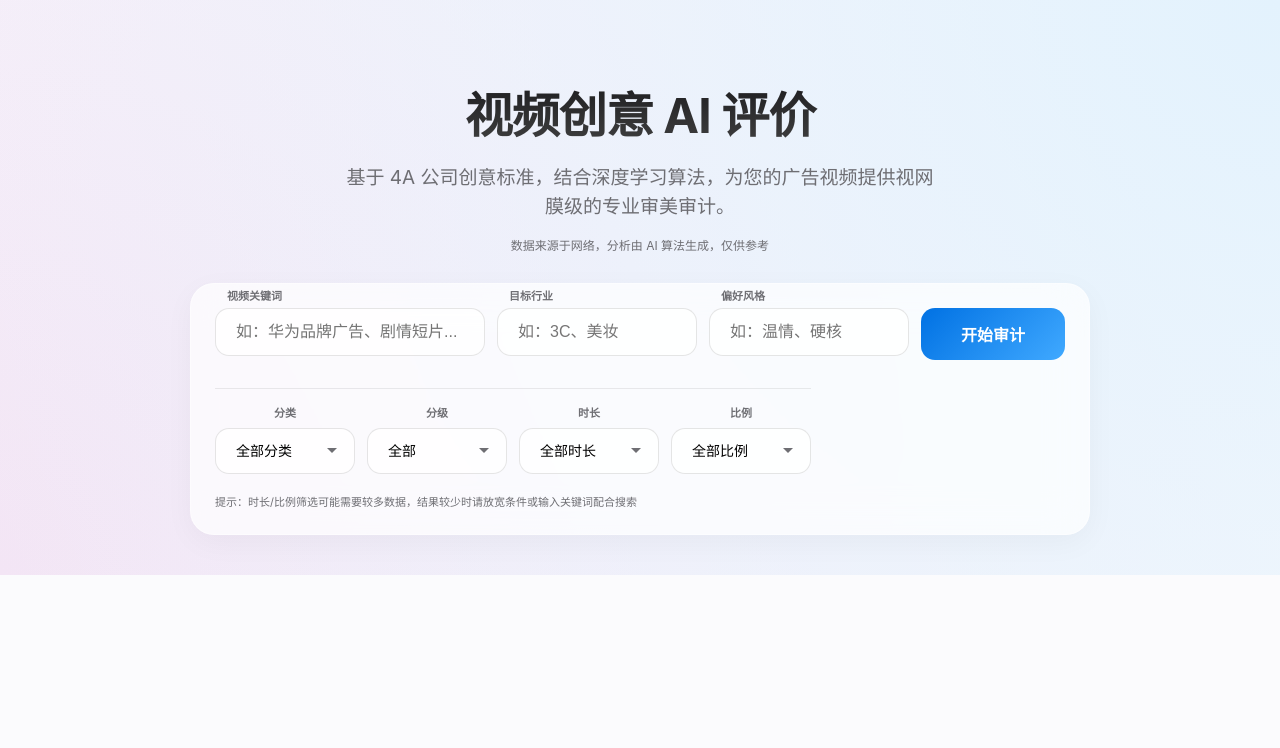
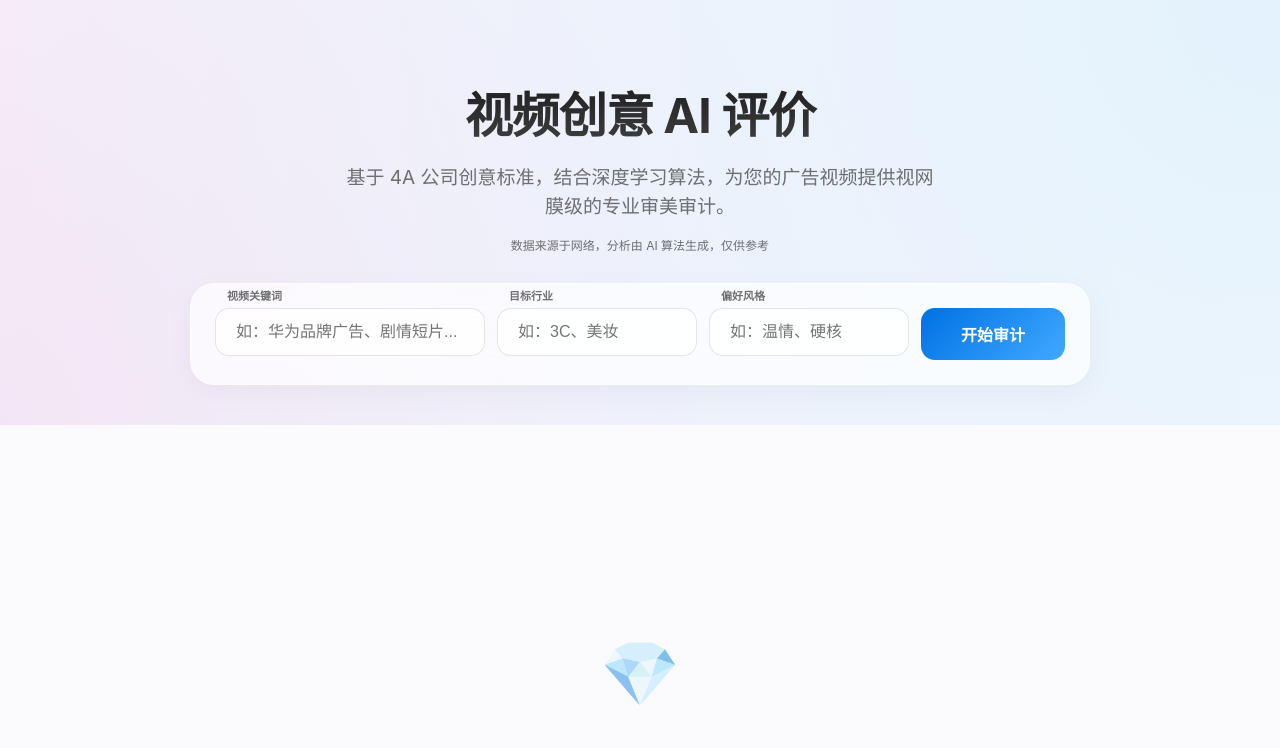
Before and after one commit to guanry/xinpianchang-video-evaluator, a Flask app: page / in a window 1280 px wide. Shown: the top 748 px of the page. Run offline with Flask 3, Linux system fonts and the light colour scheme.

Commit message:
fix: 移除不存在的筛选器DOM引用，修复null报错

```diff
--- a/templates/index.html
+++ b/templates/index.html
@@ -226,36 +226,7 @@
     </div>
     <button class="btn-search" type="submit">开始审计</button>
 
-    <!-- 筛选器行 -->
-    <div class="filter-row">
-      <div class="filter-group">
-        <label>分类</label>
-        <select class="filter-select" id="filterCate">
-          <option value="">全部分类</option>
-        </select>
-      </div>
-      <div class="filter-group">
-        <label>分级</label>
-        <select class="filter-select" id="filterLevel">
-          <option value="">全部</option>
-        </select>
-      </div>
-      <div class="filter-group">
-        <label>时长</label>
-        <select class="filter-select" id="filterDuration">
-          <option value="">全部时长</option>
-        </select>
-      </div>
-      <div class="filter-group">
-        <label>比例</label>
-        <select class="filter-select" id="filterScreen">
-          <option value="">全部比例</option>
-        </select>
-      </div>
-    </div>
-    <p style="font-size:11px;color:var(--text-sec);margin-top:8px;">
-      提示：时长/比例筛选可能需要较多数据，结果较少时请放宽条件或输入关键词配合搜索
-    </p>
+
   </form>
 </div>
 
@@ -271,47 +242,10 @@
 
 <script>
 // 筛选器配置缓存
-let filterConfig = {};
+// 加载筛选器配置
 
-// 加载筛选器配置
-async function loadFilters() {
-  try {
-    const resp = await fetch('/api/filters');
-    filterConfig = await resp.json();
-
-    // 填充分类下拉框（支持二级分类）
-    const cateSelect = document.getElementById('filterCate');
-    (filterConfig.categories || []).forEach(cat => {
-      cateSelect.innerHTML += `<option value="${cat.cate_id}">${cat.name}</option>`;
-      (cat.children || []).forEach(sub => {
-        cateSelect.innerHTML += `<option value="${sub.cate_id}">　${sub.name}</option>`;
-      });
-    });
-
-    // 填充分级下拉框
-    const levelSelect = document.getElementById('filterLevel');
-    (filterConfig.levels || []).forEach(l => {
-      levelSelect.innerHTML += `<option value="${l.system_tags}">${l.name}</option>`;
-    });
-
-    // 填充时长下拉框
-    const durationSelect = document.getElementById('filterDuration');
-    (filterConfig.durations || []).forEach(d => {
-      durationSelect.innerHTML += `<option value="${d.duration}">${d.name}</option>`;
-    });
-
-    // 填充比例下拉框
-    const screenSelect = document.getElementById('filterScreen');
-    (filterConfig.screen_types || []).forEach(s => {
-      screenSelect.innerHTML += `<option value="${s.screen_type}">${s.name}</option>`;
-    });
-  } catch (e) {
-    console.error('加载筛选器配置失败:', e);
-  }
-}
 
 // 页面加载时初始化筛选器
-loadFilters();
 
 const colors = {
   high: 'linear-gradient(90deg, #28cd41, #34c759)',
@@ -388,14 +322,8 @@ document.getElementById('searchForm').addEventListener('submit', async function(
   const industry = document.getElementById('industry').value.trim();
   const style = document.getElementById('style').value.trim();
 
-  // 获取筛选参数
-  const cate_id = document.getElementById('filterCate').value;
-  const system_tags = document.getElementById('filterLevel').value;
-  const duration = document.getElementById('filterDuration').value;
-  const screen_type = document.getElementById('filterScreen').value;
-
-  if (!kw && !cate_id && !system_tags && !duration && !screen_type) {
-    alert('请输入关键词或选择筛选条件');
+  if (!kw) {
+    alert('请输入关键词');
     return;
   }
 
@@ -408,17 +336,14 @@ document.getElementById('searchForm').addEventListener('submit', async function(
     <div class="loading-overlay" style="grid-column: 1/-1;">
       <div class="ai-loader"></div>
       <h3 style="margin-bottom:8px;">AI 评委正在审计中...</h3>
-      <p style="color:var(--text-sec);">${duration || screen_type ? '正在获取数据并按条件筛选...' : '正在评估视频的叙事结构、视听表现及行业契合度'}</p>
+
     </div>`;
   empty.style.display = 'none';
   btn.disabled = true;
 
   try {
     const params = new URLSearchParams({ kw, industry, style });
-    if (cate_id) params.set('cate_id', cate_id);
-    if (system_tags) params.set('system_tags', system_tags);
-    if (duration) params.set('duration', duration);
-    if (screen_type) params.set('screen_type', screen_type);
+
     const resp = await fetch('/api/search?' + params);
     const data = await resp.json();
 
```
